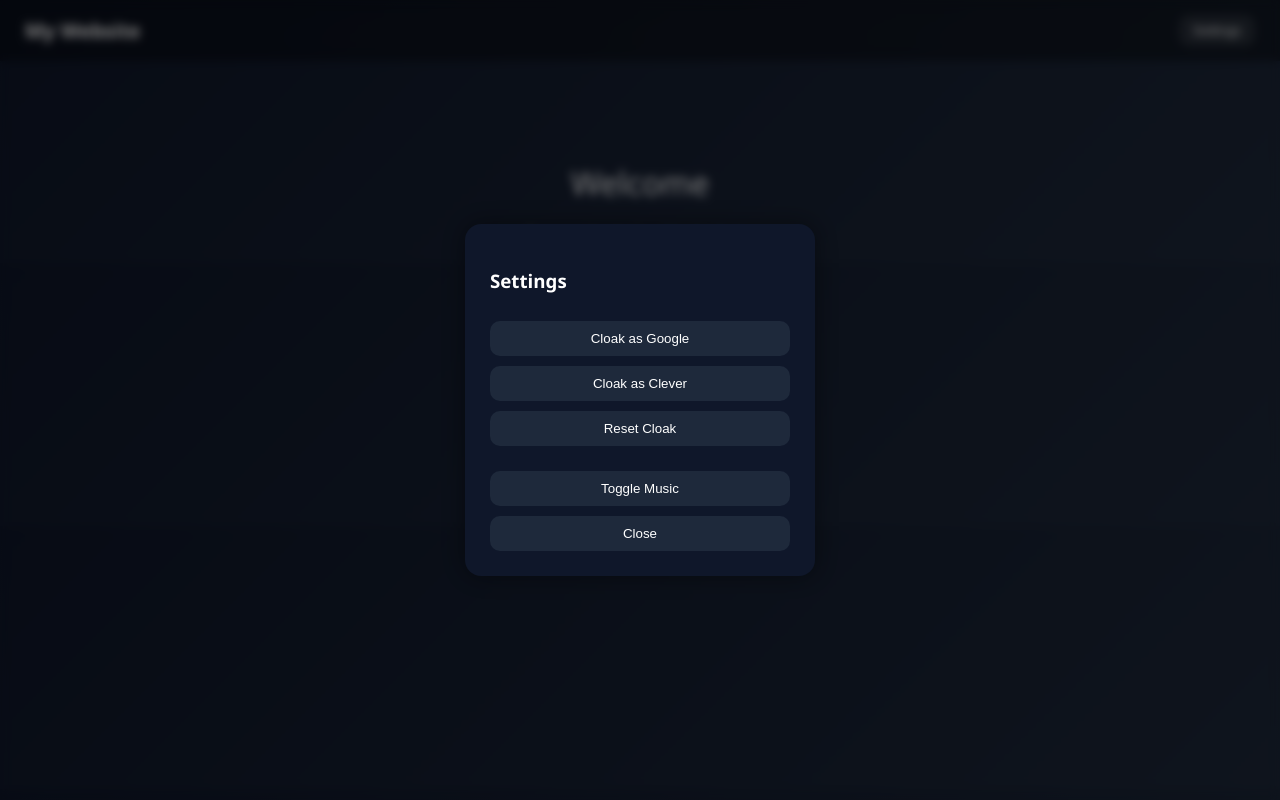
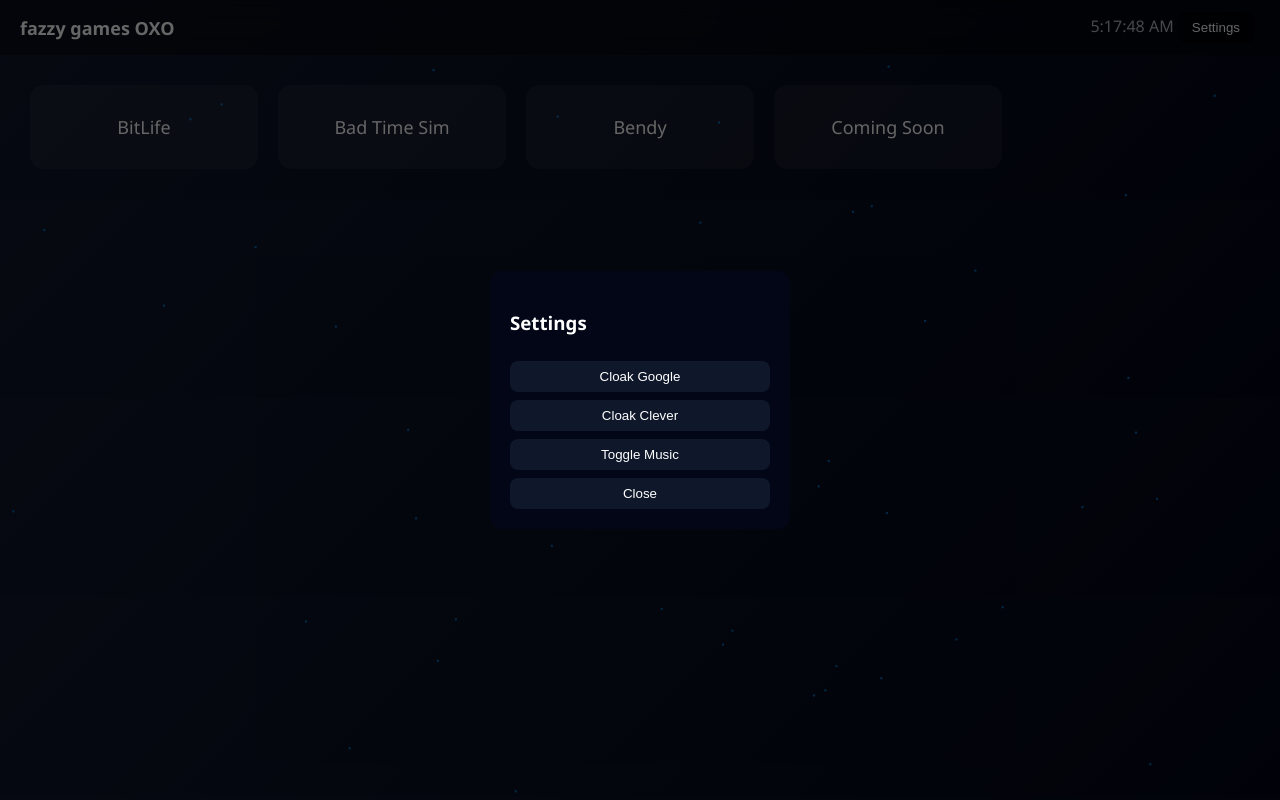
Before and after one commit to Rigby-bot/unblocked, a plain HTML site: page index.html in a window 1280 px wide. Both pictures are taken after a click on the button "Settings". Drawn offline with Linux system fonts and the light colour scheme.

Commit message:
Replace old HTML structure with new layout

```diff
--- a/index.html
+++ b/index.html
@@ -2,193 +2,336 @@
 <html lang="en">
 <head>
 <meta charset="UTF-8">
-<title>My Website</title>
+<title>fazzy games OXO</title>
 
-<!-- Favicon (default) -->
 <link id="favicon" rel="icon" href="https://www.google.com/favicon.ico">
 
 <style>
-/* ===== Base ===== */
-body {
-    margin: 0;
-    font-family: "Segoe UI", Arial, sans-serif;
-    background: linear-gradient(135deg, #0f172a, #1e293b);
-    color: white;
-    overflow-x: hidden;
+
+body{
+margin:0;
+font-family:Segoe UI,Arial;
+background:linear-gradient(135deg,#0f172a,#020617);
+color:white;
+overflow:hidden;
 }
 
-/* ===== Fade animation ===== */
-@keyframes fadeIn {
-    from {opacity: 0; transform: translateY(15px);}
-    to {opacity: 1; transform: translateY(0);}
+/* particles canvas */
+#particles{
+position:fixed;
+width:100%;
+height:100%;
+z-index:0;
 }
 
-/* ===== Header ===== */
-header {
-    display: flex;
-    justify-content: space-between;
-    align-items: center;
-    padding: 15px 25px;
-    background: rgba(0,0,0,0.35);
-    backdrop-filter: blur(10px);
-    animation: fadeIn 0.6s ease;
+/* header */
+header{
+position:relative;
+z-index:2;
+display:flex;
+justify-content:space-between;
+align-items:center;
+padding:12px 20px;
+background:rgba(0,0,0,0.4);
+backdrop-filter:blur(10px);
 }
 
-.logo {
-    font-size: 20px;
-    font-weight: 600;
+.logo{
+font-weight:600;
+font-size:18px;
 }
 
-/* ===== Settings button ===== */
-.settings-btn {
-    background: rgba(255,255,255,0.1);
-    border: none;
-    padding: 8px 14px;
-    border-radius: 10px;
-    color: white;
-    cursor: pointer;
-    transition: 0.25s;
+.clock{
+opacity:0.7;
 }
 
-.settings-btn:hover {
-    background: rgba(255,255,255,0.2);
+/* menu grid */
+.menu{
+position:relative;
+z-index:2;
+display:grid;
+grid-template-columns:repeat(auto-fill,minmax(200px,1fr));
+gap:20px;
+padding:30px;
 }
 
-/* ===== Main content ===== */
-.container {
-    text-align: center;
-    margin-top: 100px;
-    animation: fadeIn 0.8s ease;
+/* game cards */
+.card{
+background:rgba(255,255,255,0.05);
+border-radius:14px;
+padding:30px;
+cursor:pointer;
+transition:0.25s;
+text-align:center;
+font-size:18px;
 }
 
-h1 {
-    font-weight: 500;
+.card:hover{
+transform:translateY(-5px) scale(1.03);
+background:rgba(255,255,255,0.12);
+box-shadow:0 0 20px rgba(0,150,255,0.5);
 }
 
-/* ===== Modal overlay ===== */
-.modal-overlay {
-    position: fixed;
-    inset: 0;
-    background: rgba(0,0,0,0.5);
-    backdrop-filter: blur(5px);
-    display: none;
-    justify-content: center;
-    align-items: center;
+/* game view */
+#gameView{
+position:absolute;
+inset:0;
+display:none;
+z-index:3;
+background:black;
 }
 
-/* ===== Modal window ===== */
-.modal {
-    background: #0f172a;
-    border-radius: 16px;
-    padding: 25px;
-    width: 300px;
-    animation: fadeIn 0.25s ease;
-    box-shadow: 0 0 25px rgba(0,0,0,0.4);
+iframe{
+width:100%;
+height:100%;
+border:none;
 }
 
-/* ===== Modal buttons ===== */
-.modal button {
-    width: 100%;
-    margin-top: 10px;
-    padding: 10px;
-    border: none;
-    border-radius: 10px;
-    background: #1e293b;
-    color: white;
-    cursor: pointer;
-    transition: 0.2s;
+/* buttons */
+.topbar{
+position:absolute;
+top:10px;
+left:10px;
+z-index:5;
 }
 
-.modal button:hover {
-    background: #334155;
+.btn{
+background:rgba(0,0,0,0.6);
+border:none;
+color:white;
+padding:8px 14px;
+margin-right:6px;
+border-radius:8px;
+cursor:pointer;
 }
 
-/* ===== Toggle switch ===== */
-.toggle {
-    margin-top: 15px;
-    cursor: pointer;
+/* settings modal */
+.modal-overlay{
+position:fixed;
+inset:0;
+background:rgba(0,0,0,0.6);
+display:none;
+justify-content:center;
+align-items:center;
+z-index:10;
 }
+
+.modal{
+background:#020617;
+padding:20px;
+border-radius:12px;
+width:260px;
+}
+
+.modal button{
+width:100%;
+margin-top:8px;
+padding:8px;
+background:#0f172a;
+color:white;
+border:none;
+border-radius:8px;
+cursor:pointer;
+}
+
 </style>
 </head>
 <body>
 
+<canvas id="particles"></canvas>
+
 <header>
-    <div class="logo">My Website</div>
-    <button class="settings-btn" onclick="openSettings()">Settings</button>
+
+<div class="logo">fazzy games OXO</div>
+
+<div>
+<span class="clock" id="clock"></span>
+<button class="btn" onclick="openSettings()">Settings</button>
+</div>
+
 </header>
 
-<div class="container">
-    <h1>Welcome</h1>
-    <p>Clean animated unblocked site.</p>
+
+<!-- MAIN MENU -->
+<div class="menu" id="menu">
+
+<div class="card" onclick="launchGame('https://bit-life.pages.dev/bitlife/')">
+BitLife
 </div>
 
-<!-- Settings Modal -->
+<div class="card" onclick="launchGame('https://nyaa.kfa.cl/games/bts/index.html')">
+Bad Time Sim
+</div>
+
+<div class="card" onclick="launchGame('https://nyaa.kfa.cl/games/BATIM/BATIM/index.html')">
+Bendy
+</div>
+
+<div class="card" onclick="launchGame('https://example.com')">
+Coming Soon
+</div>
+
+</div>
+
+
+<!-- GAME VIEW -->
+<div id="gameView">
+
+<div class="topbar">
+
+<button class="btn" onclick="exitGame()">Menu</button>
+
+<button class="btn" onclick="fullscreen()">Fullscreen</button>
+
+</div>
+
+<iframe id="gameFrame"></iframe>
+
+</div>
+
+
+<!-- SETTINGS -->
 <div class="modal-overlay" id="overlay">
 <div class="modal">
+
 <h3>Settings</h3>
 
-        <button onclick="cloakGoogle()">Cloak as Google</button>
-        <button onclick="cloakClever()">Cloak as Clever</button>
-        <button onclick="resetCloak()">Reset Cloak</button>
+<button onclick="cloakGoogle()">Cloak Google</button>
 
-        <div class="toggle">
+<button onclick="cloakClever()">Cloak Clever</button>
+
 <button onclick="toggleMusic()">Toggle Music</button>
-        </div>
 
 <button onclick="closeSettings()">Close</button>
+
 </div>
 </div>
 
-<!-- Audio -->
+
 <audio id="music" loop>
-    <source src="Alex G - Harvey (Official Video).mp3" type="audio/mpeg">
+<source src="Alex G - Harvey (Official Video).mp3">
 </audio>
 
+
 <script>
-const overlay = document.getElementById("overlay");
-const music = document.getElementById("music");
-const favicon = document.getElementById("favicon");
 
-/* Modal controls */
+/* GAME SYSTEM */
+
+function launchGame(url){
+
+document.getElementById("gameFrame").src=url;
+document.getElementById("gameView").style.display="block";
+
+}
+
+function exitGame(){
+
+document.getElementById("gameView").style.display="none";
+document.getElementById("gameFrame").src="";
+
+}
+
+/* fullscreen */
+
+function fullscreen(){
+
+document.getElementById("gameFrame").requestFullscreen();
+
+}
+
+/* clock */
+
+setInterval(()=>{
+document.getElementById("clock").innerText=
+new Date().toLocaleTimeString();
+},1000);
+
+
+/* cloak */
+
+function cloakGoogle(){
+document.title="Google";
+favicon.href="https://google.com/favicon.ico";
+}
+
+function cloakClever(){
+document.title="Clever";
+favicon.href="https://assets.clever.com/favicon.ico";
+}
+
+/* panic key */
+
+document.addEventListener("keydown",e=>{
+
+if(e.key==="Escape") cloakGoogle();
+
+});
+
+
+/* settings */
+
 function openSettings(){
-    overlay.style.display = "flex";
+overlay.style.display="flex";
 }
 
 function closeSettings(){
-    overlay.style.display = "none";
+overlay.style.display="none";
 }
 
-/* Cloak functions */
-function cloakGoogle(){
-    document.title = "Google";
-    favicon.href = "https://www.google.com/favicon.ico";
+
+/* music */
+
+function toggleMusic(){
+
+let m=document.getElementById("music");
+
+if(m.paused) m.play();
+else m.pause();
+
 }
 
-function cloakClever(){
-    document.title = "Clever | Portal";
-    favicon.href = "https://assets.clever.com/favicon.ico";
+
+/* particles */
+
+const canvas=document.getElementById("particles");
+const ctx=canvas.getContext("2d");
+
+canvas.width=window.innerWidth;
+canvas.height=window.innerHeight;
+
+let particles=[];
+
+for(let i=0;i<60;i++){
+
+particles.push({
+x:Math.random()*canvas.width,
+y:Math.random()*canvas.height,
+vx:(Math.random()-0.5)*0.5,
+vy:(Math.random()-0.5)*0.5
+});
+
 }
 
-function resetCloak(){
-    document.title = "My Website";
-    favicon.href = "https://www.google.com/favicon.ico";
+function animate(){
+
+ctx.clearRect(0,0,canvas.width,canvas.height);
+
+particles.forEach(p=>{
+
+p.x+=p.vx;
+p.y+=p.vy;
+
+ctx.fillStyle="rgba(0,150,255,0.7)";
+ctx.fillRect(p.x,p.y,2,2);
+
+});
+
+requestAnimationFrame(animate);
+
 }
 
-/* Music toggle */
-function toggleMusic(){
-    if(music.paused){
-        music.play();
-    } else {
-        music.pause();
-    }
-}
+animate();
 
-/* Close modal if clicking outside */
-overlay.onclick = function(e){
-    if(e.target === overlay){
-        closeSettings();
-    }
-}
 </script>
 
 </body>
```
Lines whose indentation alone changed are shown as unchanged.
